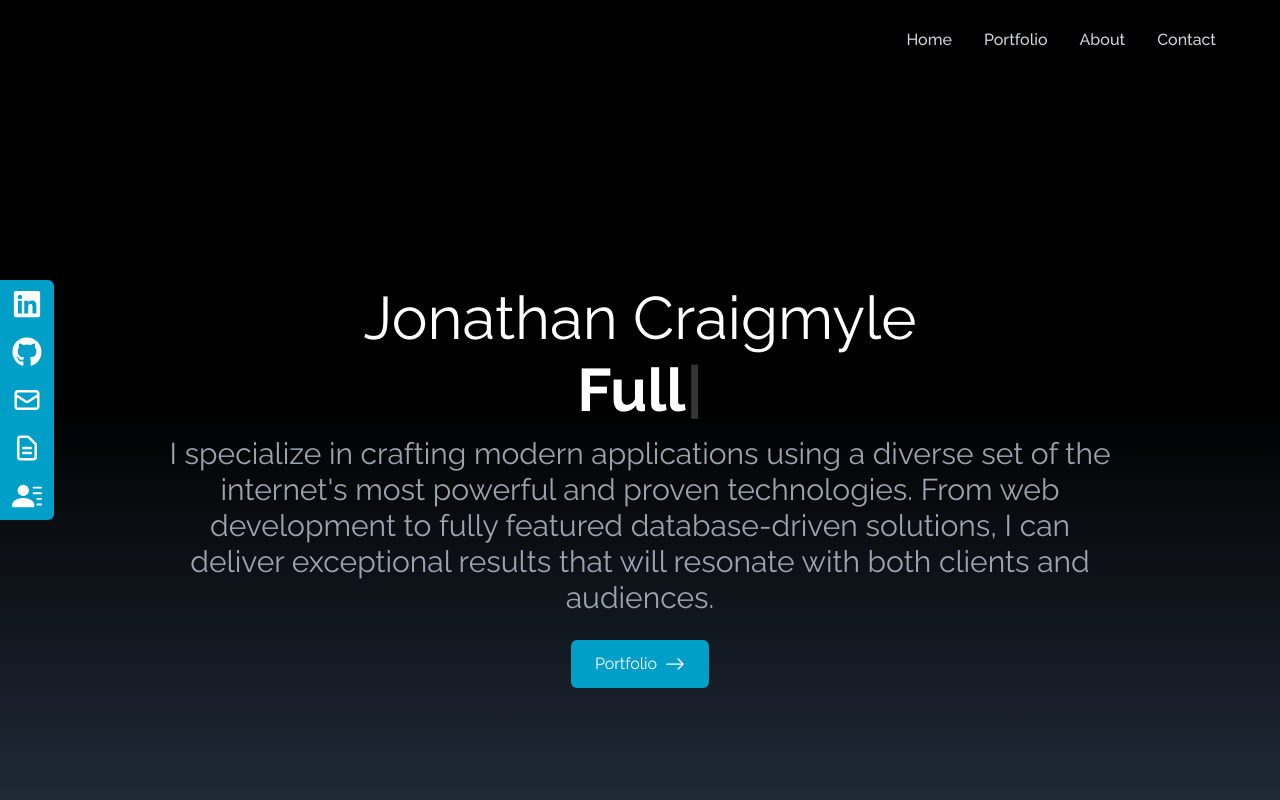
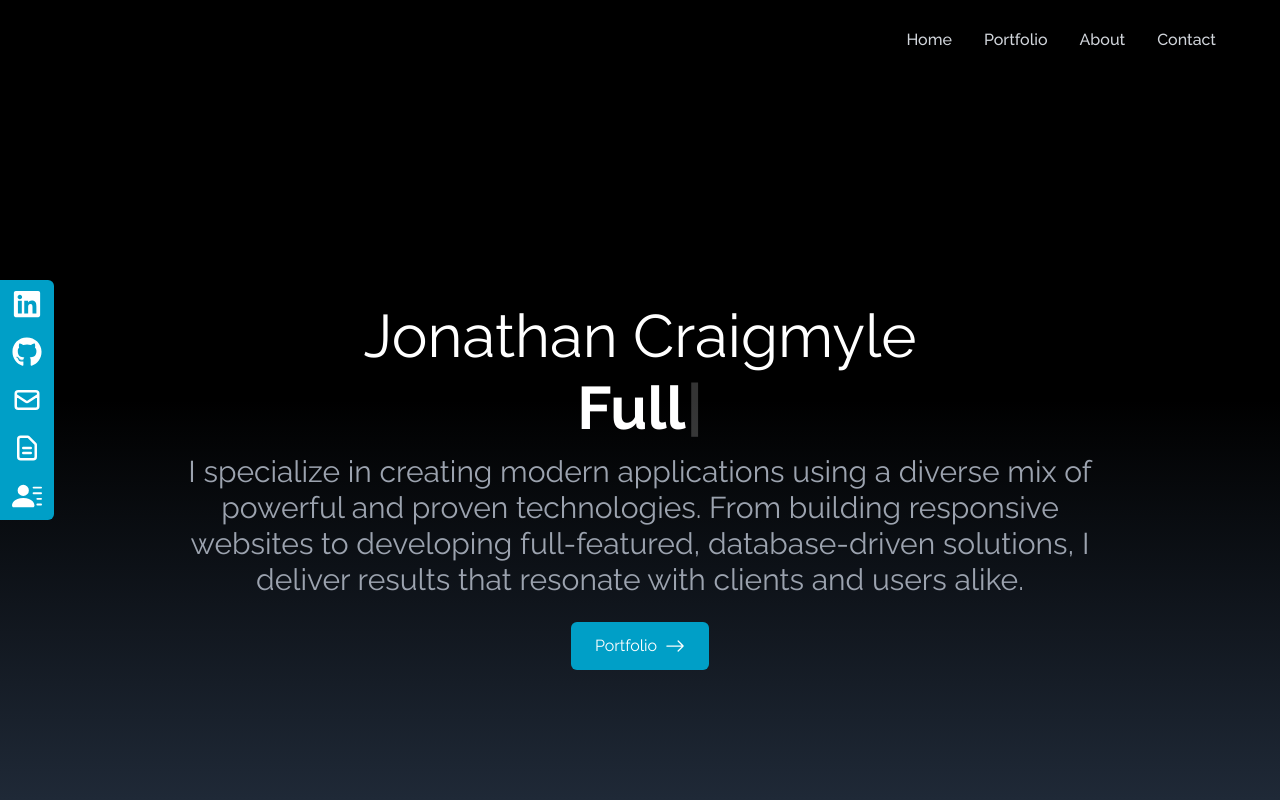
Before and after one commit to JohnnyValor/portfolio, a React (Create React App) app: page / in a window 1280 px wide. Shown: the top 800 px of the page. Built offline with nearby package versions, Linux system fonts and the light colour scheme.

Commit message:
Update Home.tsx
Tweaked intro paragraph.

```diff
--- a/src/components/Home.tsx
+++ b/src/components/Home.tsx
@@ -23,7 +23,7 @@ export default function Home() {
 
 
             </h2>
-            <p className='text-gray-400 py-4 px-4 max-w-xlg self-center text-center sm:text-3xl text-2xl '>I specialize in crafting modern applications using a diverse set of the internet's most powerful and proven technologies. From web development to fully featured database-driven solutions, I can deliver exceptional results that will resonate with both clients and audiences. </p>
+            <p className='text-gray-400 py-4 px-4 max-w-xlg self-center text-center sm:text-3xl text-2xl '>I specialize in creating modern applications using a diverse mix of powerful and proven technologies. From building responsive websites to developing full-featured, database-driven solutions, I deliver results that resonate with clients and users alike. </p>
 
             <div className="self-center">
                <Link to={'portfolio'} smooth duration={500}>
```
